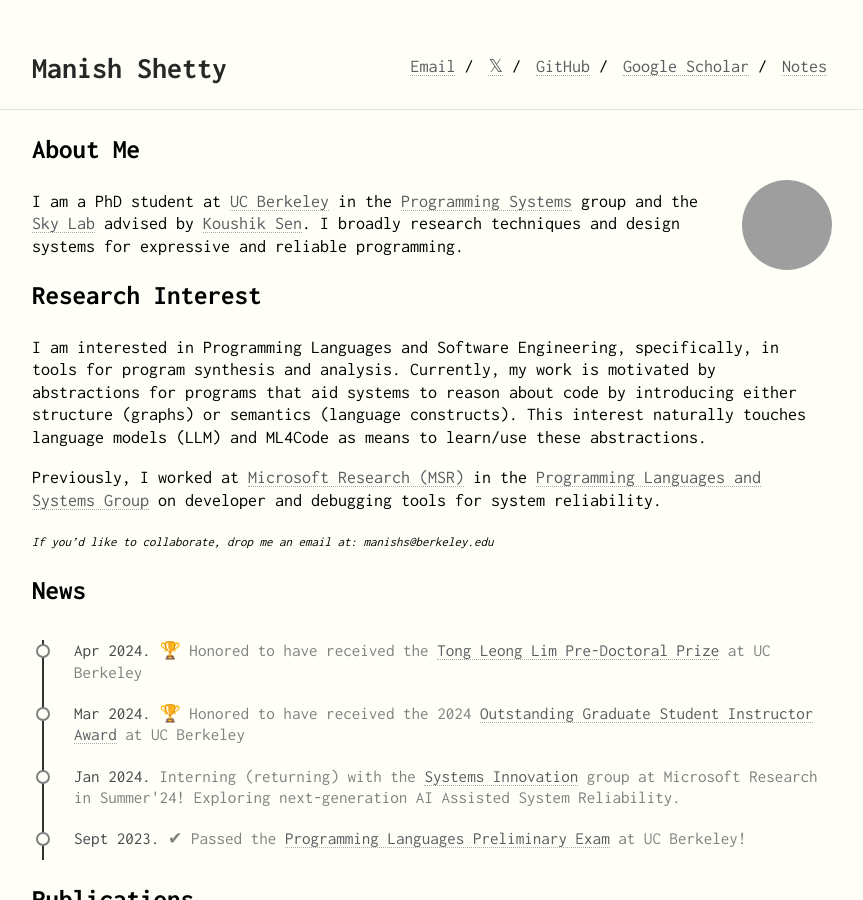
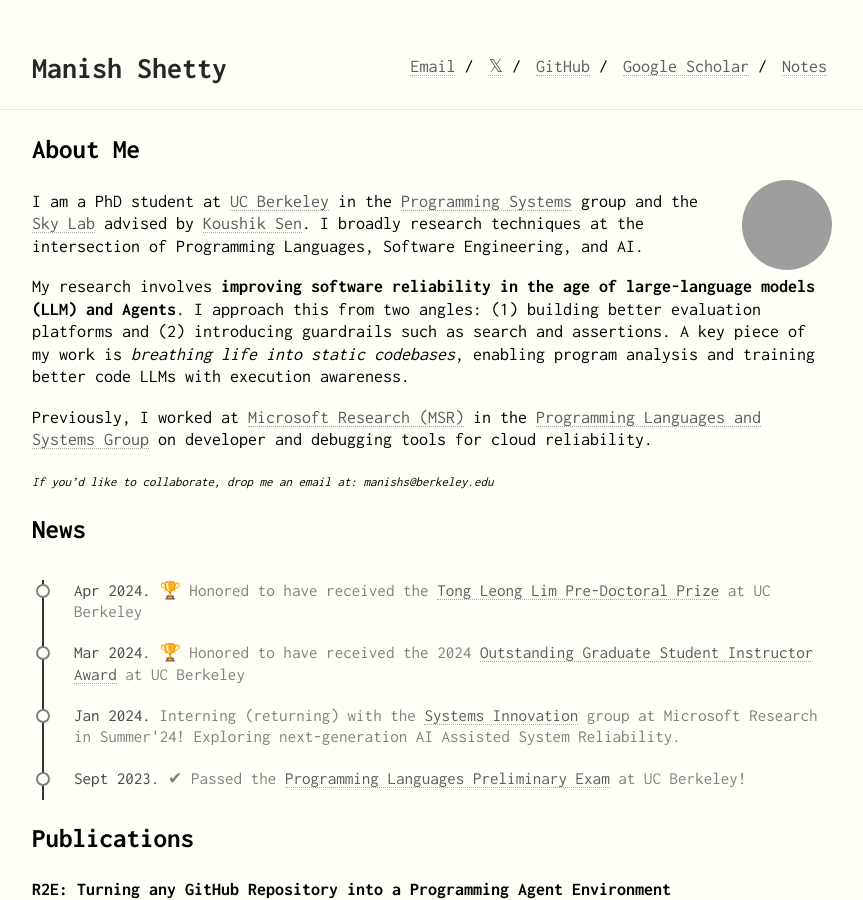
Before and after one commit to manishshettym/manishshettym.github.io, a Jekyll site: the page built from index.md, in a window 1280 px wide and 900 px high, cut to the strip 0-900 px from the top of the window. Shown: the whole strip, without its empty margins (208-1071 px from the left). Built offline with Jekyll 4.4.1, drawn with Linux system fonts in a browser that asks for light colours; grey boxes are pictures that could not be loaded.

Commit message:
update index.md

```diff
--- a/index.md
+++ b/index.md
@@ -5,23 +5,20 @@
 ## About Me
 
 <img class="profile-picture" src="./images/dpForAll.png">
-I am a PhD student at <a href="https://www.berkeley.edu/">UC Berkeley</a> in the <a
-  href="https://ps.berkeley.edu/">Programming Systems</a> group and the <a href="https://sky.cs.berkeley.edu/">Sky
-  Lab</a> advised by <a href="https://people.eecs.berkeley.edu/~ksen">Koushik Sen</a>. I broadly research techniques and
-design systems for expressive and reliable programming.
+I am a PhD student at <a href="https://www.berkeley.edu/">UC Berkeley</a> in the
+<a href="https://ps.berkeley.edu/">Programming Systems</a> group and the <a href="https://sky.cs.berkeley.edu/">Sky
+Lab</a> advised by <a href="https://people.eecs.berkeley.edu/~ksen">Koushik Sen</a>. I broadly research techniques at
+the intersection of Programming Languages, Software Engineering, and AI.
 
-
-## Research Interest
-
-I am interested in Programming Languages and Software Engineering, specifically, in tools for program synthesis and
-analysis.
-Currently, my work is motivated by abstractions for programs that aid systems to reason about code by introducing either
-structure (graphs) or semantics (language constructs).
-This interest naturally touches language models (LLM) and ML4Code as means to learn/use these abstractions.
+My research involves **improving software reliability in the age of large-language models (LLM) and Agents**.
+I approach this from two angles: (1) building better evaluation platforms and
+(2) introducing guardrails such as search and assertions. A key piece of my work
+is *breathing life into static codebases*, enabling program analysis and training better code LLMs
+with execution awareness.
 
 Previously, I worked at <a href="https://www.microsoft.com/en-us/research/">Microsoft Research (MSR)</a> in the <a
   href="https://www.microsoft.com/en-us/research/theme/systems/">Programming Languages and Systems Group</a> on
-developer and debugging tools for system reliability.
+developer and debugging tools for cloud reliability.
 
 <span style="font-size: small;">
   *If you'd like to collaborate, drop me an email at: manishs@berkeley.edu*
```
